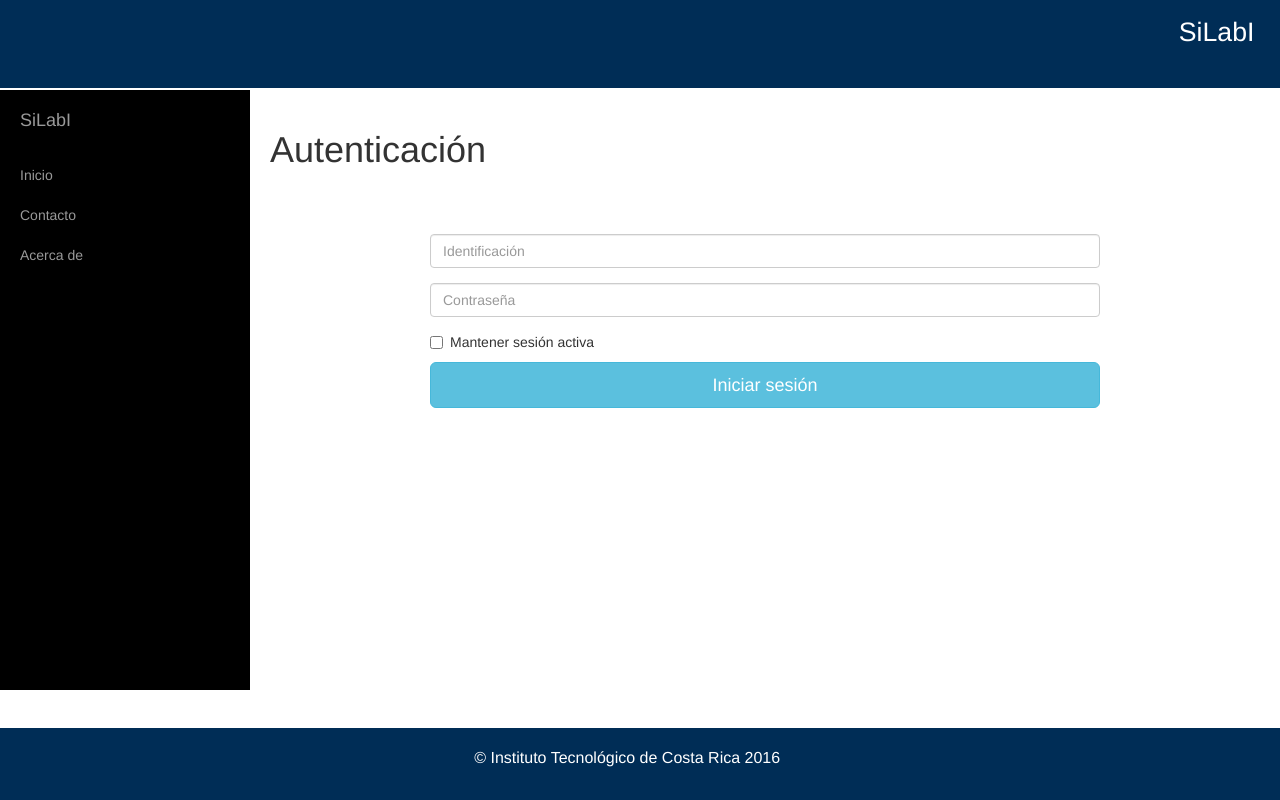
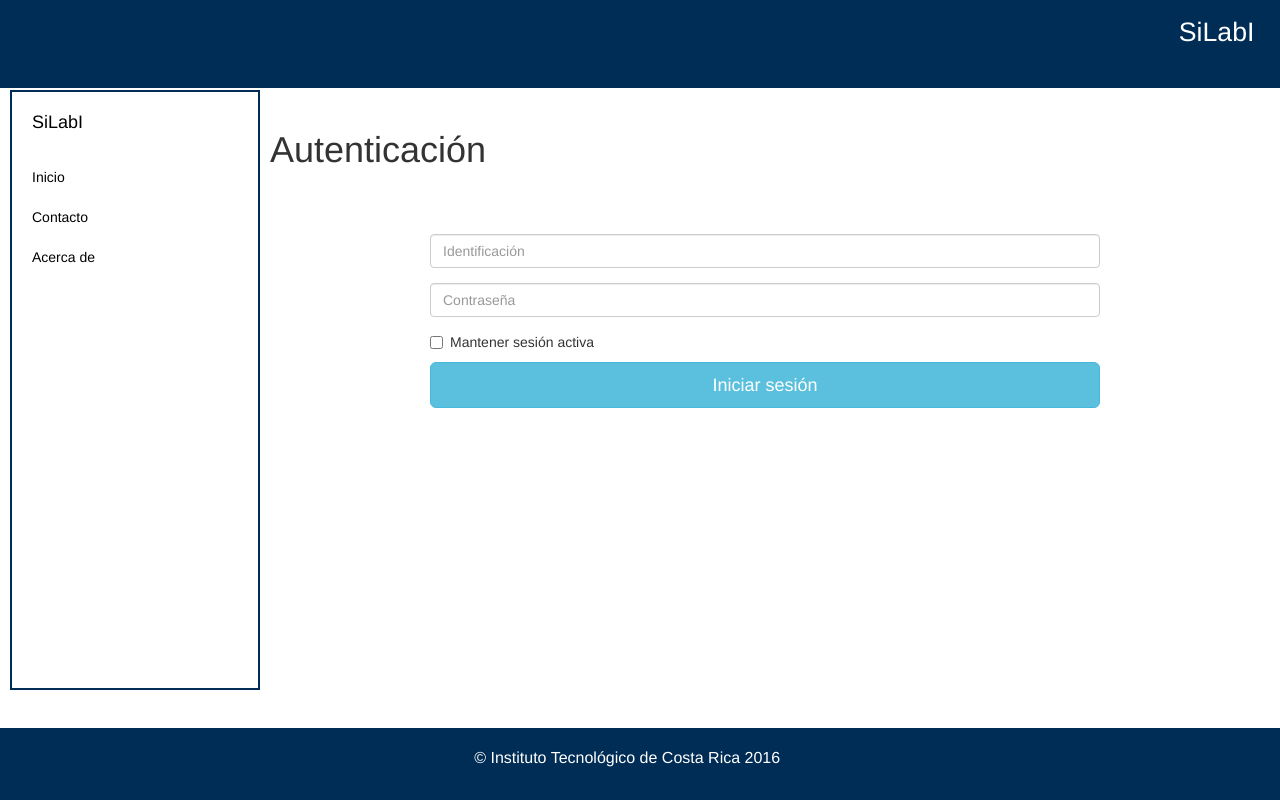
Before and after one commit to jags9415/SiLabI, a website: page frontend/app/index.html in a window 1280 px wide. Drawn offline with nearby package versions, Linux system fonts and the light colour scheme; some packages are replaced by stand-ins of ours; files that its build step writes are made by us from their sources.

Commit message:
Sidebar styling.

```diff
--- a/frontend/app/styles/main.css
+++ b/frontend/app/styles/main.css
@@ -89,7 +89,6 @@ body {
 .content-box
 {
   padding-top: 7%;
-  padding-bottom: 7%;
 }
 
 .silabiHeader > p
--- a/frontend/app/styles/sidebar.style.css
+++ b/frontend/app/styles/sidebar.style.css
@@ -24,9 +24,13 @@
     left: 250px;
     width: 0;
     height: 75%;
-    margin-left: -250px;
+    margin-left: -240px;
     overflow-y: auto;
-    background: #000;
+    background: white;
+    border-style: solid;
+    border-color: rgb(0, 45, 86);
+    border-width: 2px;
+    overflow-x:hidden;
     -webkit-transition: all 0.5s ease;
     -moz-transition: all 0.5s ease;
     -o-transition: all 0.5s ease;
@@ -67,13 +71,13 @@
 .sidebar-nav li a {
     display: block;
     text-decoration: none;
-    color: #999999;
+    color: black;
 }
 
 .sidebar-nav li a:hover {
     text-decoration: none;
-    color: #fff;
-    background: rgba(255,255,255,0.2);
+    color: black;
+    background: rgb(0, 86, 164);
 }
 
 .sidebar-nav li a:active,
@@ -88,18 +92,18 @@
 }
 
 .sidebar-nav > .sidebar-brand a {
-    color: #999999;
+    color: black;
 }
 
 .sidebar-nav > .sidebar-brand a:hover {
-    color: #fff;
+    color: black;
     background: none;
 }
 
 
 .liActive {
     text-decoration: none;
-    color: #fff;
+    color: black;
     background: rgba(255,255,255,0.2);
 }
 
```
